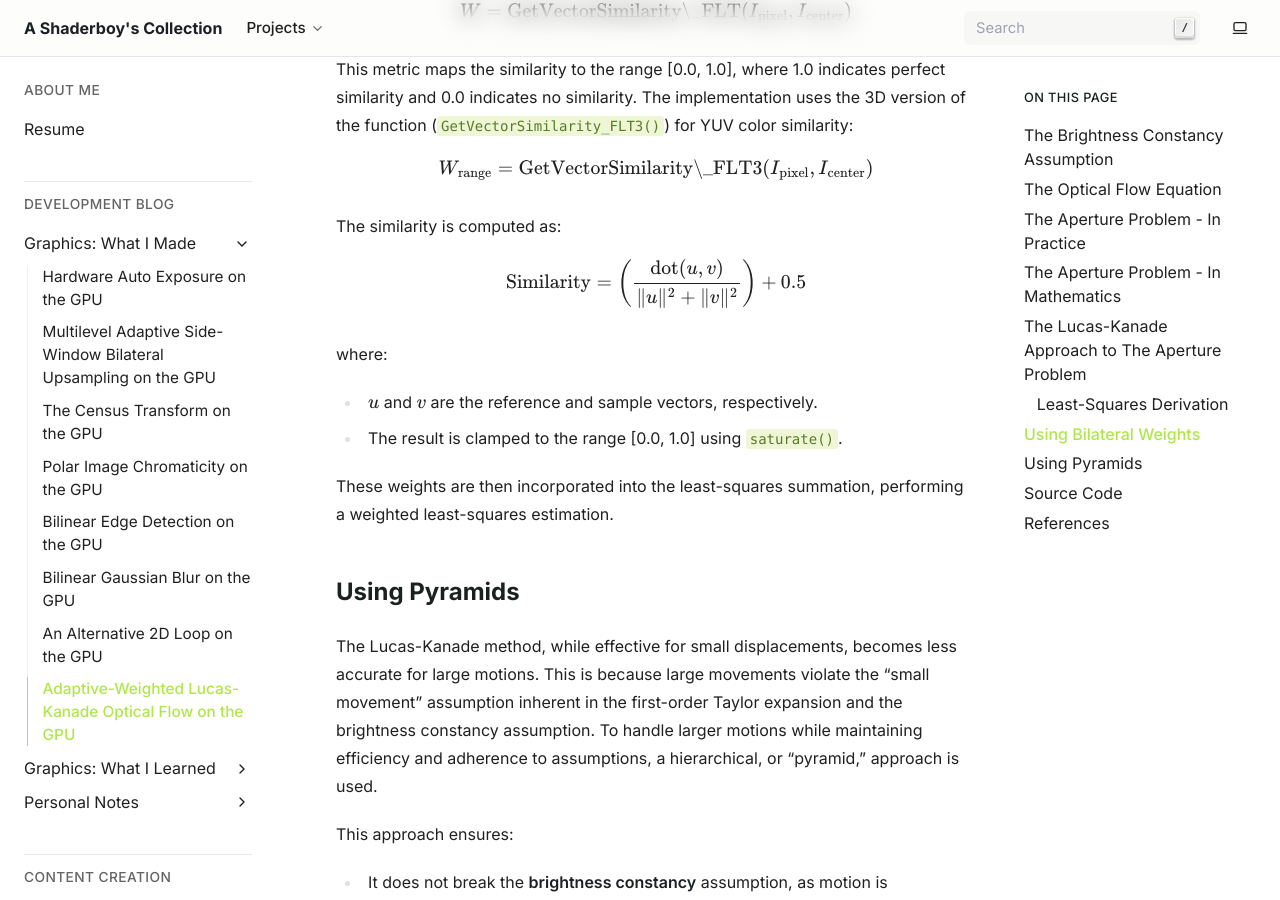
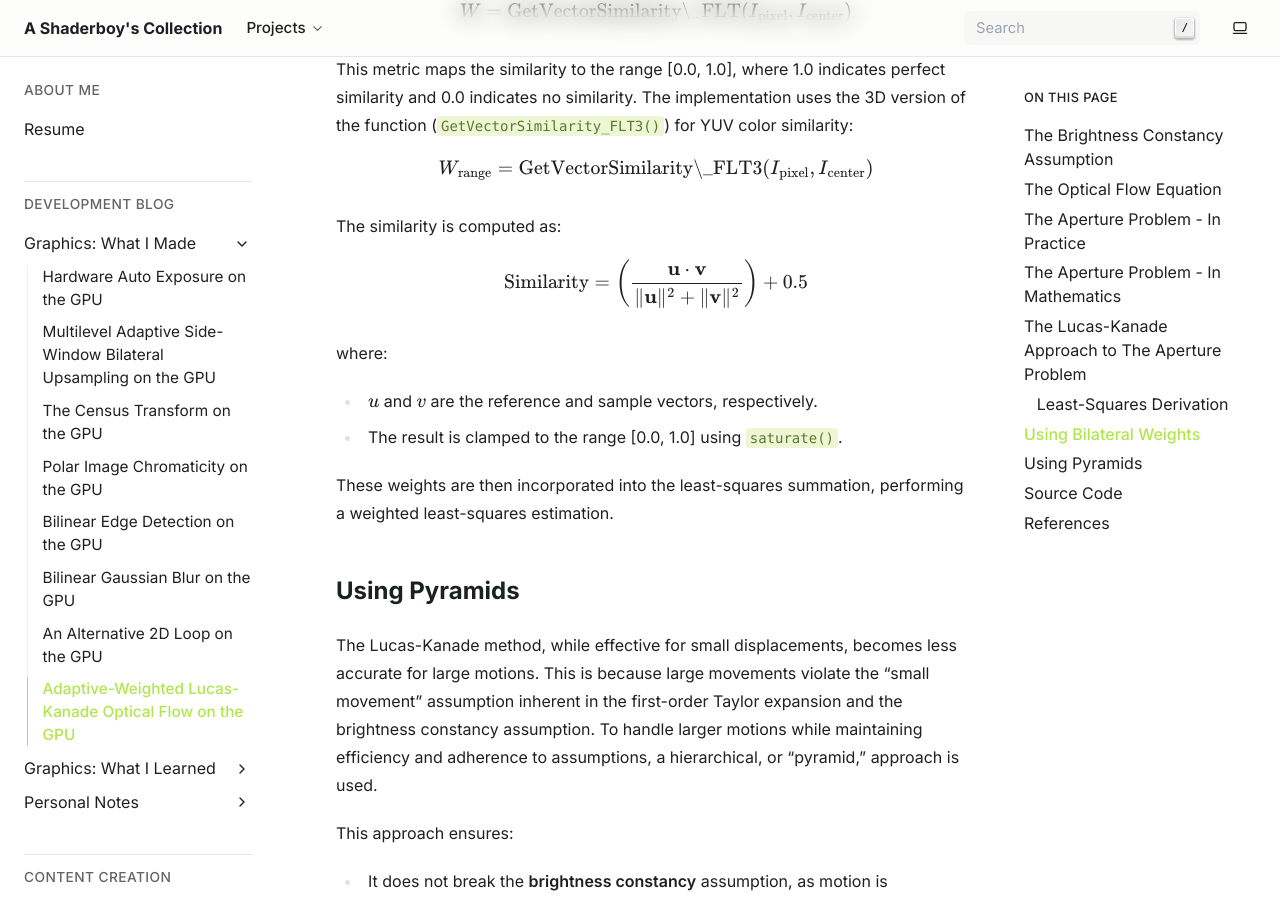
Before and after one commit to papadanku/papadanku.github.io, a Sphinx documentation site: the page built from doc/blog/made/opticalflow.rst, in a window 1280 px wide and 900 px high, scrolled down 5480 px. Built offline with Sphinx 7.4.7, drawn with Linux system fonts in a browser that asks for light colours.

Commit message:
Pre-math-revision backup - All files

```diff
--- a/doc/blog/made/bilateral.rst
+++ b/doc/blog/made/bilateral.rst
@@ -105,7 +105,7 @@ The implemented version follows these steps:
 
    .. math::
 
-      \text{Similarity} = \left(\frac{\text{dot}(u, v)}{\|u\|^2 + \|v\|^2}\right) + 0.5
+      \text{Similarity} = \left(\frac{\mathbf{u} \cdot \mathbf{v}}{\|\mathbf{u}\|^2 + \|\mathbf{v}\|^2}\right) + 0.5
 
    where:
 
--- a/doc/blog/made/opticalflow.rst
+++ b/doc/blog/made/opticalflow.rst
@@ -257,7 +257,7 @@ The similarity is computed as:
 
 .. math::
 
-   \text{Similarity} = \left(\frac{\text{dot}(u, v)}{\|u\|^2 + \|v\|^2}\right) + 0.5
+   \text{Similarity} = \left(\frac{\mathbf{u} \cdot \mathbf{v}}{\|\mathbf{u}\|^2 + \|\mathbf{v}\|^2}\right) + 0.5
 
 where:
 
```
